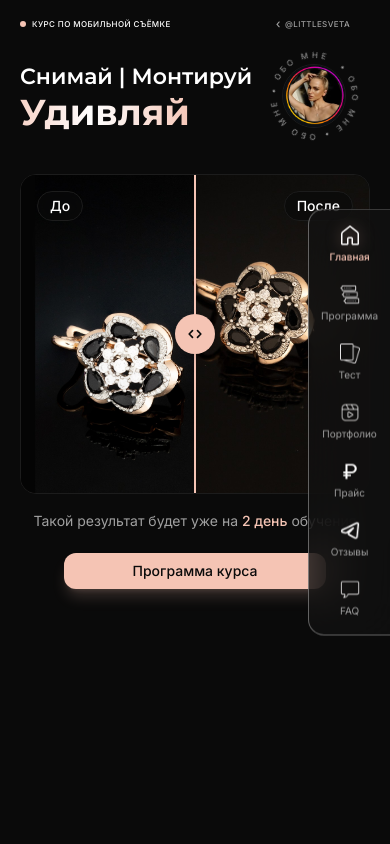
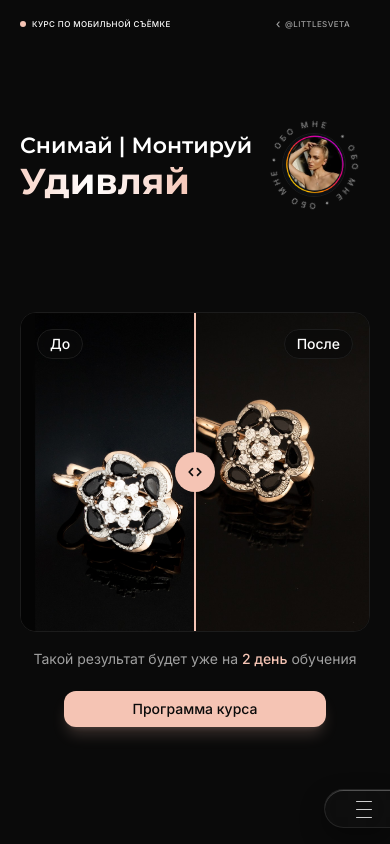
Before and after one commit to andrey-gravico/lsclaude, a Next.js app: page / in a window 390 px wide. Built offline with nearby package versions, Linux system fonts and the light colour scheme.

Commit message:
добавлен прайс, изменил mt везде

```diff
--- a/app/globals.css
+++ b/app/globals.css
@@ -337,12 +337,15 @@ html, body {
 
 /* === RIGHT VERTICAL NAV === */
 .right-nav {
-  backdrop-filter: blur(24px);
-  -webkit-backdrop-filter: blur(24px);
-  background: rgba(18, 18, 18, 0.7);
-  border: 1px solid rgba(255, 255, 255, 0.35);
+  backdrop-filter: blur(28px) saturate(140%);
+  -webkit-backdrop-filter: blur(20px) saturate(140%);
+  background: rgba(18, 18, 18, 0.6);
+  border: 0.5px solid rgba(91, 91, 91, 0.3);
   border-right: 0;
-  border-radius: 16px 0 0 16px;
+  border-radius: 32px 0 0 32px;
+  box-shadow:
+    0 10px 24px rgba(0, 0, 0, 0.35),
+    inset 0 1px 0 rgba(255, 255, 255, 0.2);
 }
 
 /* === АДАПТИВНЫЕ ОТСТУПЫ ДЛЯ СЕКЦИЙ === */
--- a/components/layout/BottomNav.tsx
+++ b/components/layout/BottomNav.tsx
@@ -19,6 +19,7 @@ const icons: Record<string, string> = {
 export default function BottomNav() {
   const [activeSection, setActiveSection] = useState('hero');
   const [ripples, setRipples] = useState<{ id: number; x: number; y: number; itemId: string }[]>([]);
+  const [isOpen, setIsOpen] = useState(false);
 
   // Используем IntersectionObserver вместо window.scrollY
   useEffect(() => {
@@ -63,11 +64,31 @@ export default function BottomNav() {
     }, 600);
 
     scrollToSection(sectionId);
+    setIsOpen(false);
   }, []);
 
   return (
-    <nav className="fixed right-0 top-1/2 -translate-y-1/2 z-40 right-nav safe-right">
-      <div className="px-2 py-2">
+    <nav className="fixed bottom-4 right-0 z-50 safe-bottom">
+      <div className="right-nav flex flex-col items-end overflow-hidden">
+        <motion.div
+          initial={false}
+          animate={isOpen ? 'open' : 'closed'}
+          variants={{
+            open: {
+              height: 'auto',
+              opacity: 1,
+              transition: { duration: 0.7, ease: [0.22, 1, 0.36, 1] },
+            },
+            closed: {
+              height: 0,
+              opacity: 0,
+              transition: { duration: 0.4, ease: [0.4, 0, 0.6, 1] },
+            },
+          }}
+          className="overflow-hidden"
+          style={{ transformOrigin: 'bottom', willChange: 'height, opacity' }}
+        >
+          <div className="px-0 py-2">
             <div className="flex flex-col items-center gap-1">
               {NAV_ITEMS.map((item) => {
                 const isActive = activeSection === item.id;
@@ -78,7 +99,7 @@ export default function BottomNav() {
                     key={item.id}
                     onClick={(e) => handleClick(e, item.id)}
                     className={cn(
-                  'relative flex flex-col items-center justify-center min-w-[50px] py-2 px-1 rounded-xl transition-colors ripple-container',
+                    'relative flex flex-col items-center justify-center min-w-[40px] py-2 px-1 rounded-xl transition-colors ripple-container',
                     isActive ? 'text-accent' : 'text-text-secondary'
                   )}
                 >
@@ -125,7 +146,7 @@ export default function BottomNav() {
                       )}
                     </motion.div>
 
-                <span className={cn('text-[10px] mt-1 transition-colors', isActive ? 'font-medium' : '')}>
+                    <span className={cn('text-[9px] mt-1 ml-1.5 transition-colors', isActive ? 'font-medium' : '')}>
                       {item.label}
                     </span>
 
@@ -141,6 +162,33 @@ export default function BottomNav() {
               })}
             </div>
           </div>
+        </motion.div>
+
+        <div className="h-px w-full bg-white/10" />
+          <button
+            type="button"
+            onClick={() => setIsOpen((prev) => !prev)}
+            className="flex items-center justify-center gap-2 px-4 py-2 text-[12px] uppercase tracking-[0.2em] text-text-primary transition-transform active:scale-[0.98]"
+            aria-expanded={isOpen}
+            aria-label={isOpen ? 'Закрыть меню' : 'Открыть меню'}
+          >
+            <span className="sr-only">{isOpen ? 'Закрыть' : 'Меню'}</span>
+            <span className="relative flex h-5 w-5 items-center justify-center">
+              {isOpen ? (
+                <>
+                <span className="absolute h-[1px] w-4 bg-white/80 rotate-45 rounded-full" />
+                <span className="absolute h-[1px] w-4 bg-white/80 -rotate-45 rounded-full" />
+                </>
+              ) : (
+                <>
+                <span className="absolute h-[1px] w-4 bg-white/80 -translate-y-2 rounded-full" />
+                <span className="absolute h-[1px] w-4 bg-white/80 rounded-full" />
+                <span className="absolute h-[1px] w-4 bg-white/80 translate-y-2 rounded-full" />
+                </>
+              )}
+            </span>
+          </button>
+      </div>
     </nav>
   );
 }
--- a/components/sections/HeroSection.tsx
+++ b/components/sections/HeroSection.tsx
@@ -49,7 +49,7 @@ export default function HeroSection() {
       {/* === MAIN CONTENT === */}
       <div className="flex-1 flex flex-col justify-center py-2">
         {/* === Иконка "обо мне" + TITLE в одном контейнере === */}
-        <div className="flex items-center justify-between mb-4">
+        <div className="flex items-center justify-between mt-auto mb-4">
           {/* TITLE справа */}
           <div className="text-left">
             <motion.h1
@@ -106,12 +106,10 @@ export default function HeroSection() {
               </div>
             </button>
           </motion.div>
-
-
         </div>
 
         {/* === BEFORE/AFTER SLIDER (уменьшенный) === */}
-        <div className="w-full max-w-[380px] mx-auto">
+        <div className="w-full max-w-[380px] mx-auto mt-auto">
   <motion.div
     initial={{ opacity: 0, scale: 0.95 }}
     animate={{ opacity: 1, scale: 1 }}
--- a/components/sections/PortfolioSection.tsx
+++ b/components/sections/PortfolioSection.tsx
@@ -305,7 +305,7 @@ export default function PortfolioSection() {
           <h2 className="text-[26px] font-bold text-text-primary font-montserrat mt-2 text-center">Портфолио</h2>
         </div>
 
-        <div className="mt-4 flex flex-col items-center gap-4 pb-20 w-full px-4">
+        <div className="mt-4 flex flex-col items-center gap-4 pb-20 w-full mt-8 px-4">
           {portfolioCases
             .filter((item) => item.isHero)
             .map((item) => (
--- a/components/sections/ProgramSection.tsx
+++ b/components/sections/ProgramSection.tsx
@@ -211,7 +211,7 @@ export default function ProgramSection() {
       </header>
 
       {/* === MAIN CONTENT === */}
-      <div className="flex-1 flex flex-col">
+      <div className="flex-1 flex flex-col mt-5">
         {/* === Аватар + Кнопки в одной строке === */}
         <div className="flex items-center gap-3 px-0 py-3">
           {/* Аватар с круговым текстом "Обо мне" */}
--- a/components/sections/QuizSection.tsx
+++ b/components/sections/QuizSection.tsx
@@ -570,17 +570,19 @@ export default function QuizSection() {
       className="snap-section section-padding flex flex-col"
     >
       <div className="flex-1 flex flex-col pt-4">
-          <div className="px-0 pt-2 pb-3">
-            <p className="text-[18px] sm:text-[20px] text-center font-semibold text-text-primary font-montserrat">
-              Снимай | Монтируй | <span className="slow-shimmer font-bold">Удивляй</span>
-            </p>
+        <div className="pt-4 px-4">
+          <div className="text-center text-sm font-semibold text-text-primary font-montserrat">
+            Снимай | Монтируй | <span className="slow-shimmer font-bold">Удивляй</span>
           </div>
+          <h2 className="text-[26px] font-bold text-text-primary font-montserrat mt-2 text-center">Тест</h2>
+        </div>
+
 
           {/* === Quiz Area === */}
           <div className="flex-1 flex flex-col relative">
             {!quizStarted ? (
             /* Start Swipe Card */
-            <div className="flex-1 flex flex-col items-center justify-center pb-[calc(env(safe-area-inset-bottom,0)+84px)]">
+            <div className="flex-1 flex flex-col items-center justify-center mt-2 pb-[calc(env(safe-area-inset-bottom,0)+84px)]">
               {/* 98% keeps breathing room from header and bottom nav */}
               <div className="relative w-full h-[calc(100dvh-140px)] min-h-[70vh]">
                 {/* Stack silhouettes (shadow only) */}
@@ -619,6 +621,18 @@ export default function QuizSection() {
                     alt=""
                     className="w-full h-full object-cover select-none pointer-events-none"
                     draggable={false}
+                  />
+                  <button
+                    type="button"
+                    onClick={handleStart}
+                    aria-label="Start quiz"
+                    className="absolute bottom-44 right-10 h-16 w-16 bg-transparent"
+                  />
+                  <button
+                    type="button"
+                    onClick={handleStart}
+                    aria-label="Start quiz"
+                    className="absolute bottom-46 left-11 h-16 w-16 bg-transparent"
                   />
                 </motion.div>
               </div>
```
Lines whose indentation alone changed are shown as unchanged.
